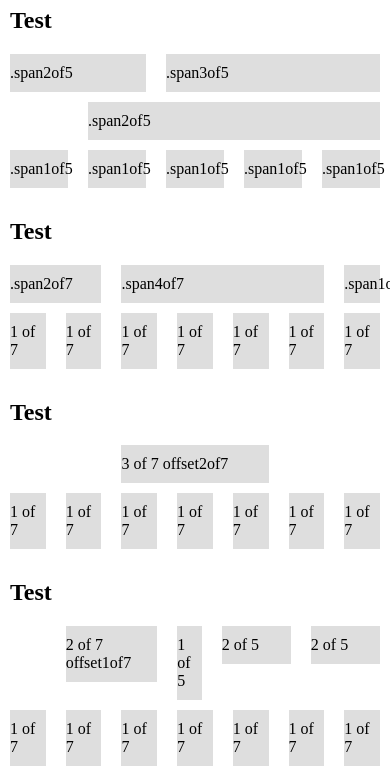
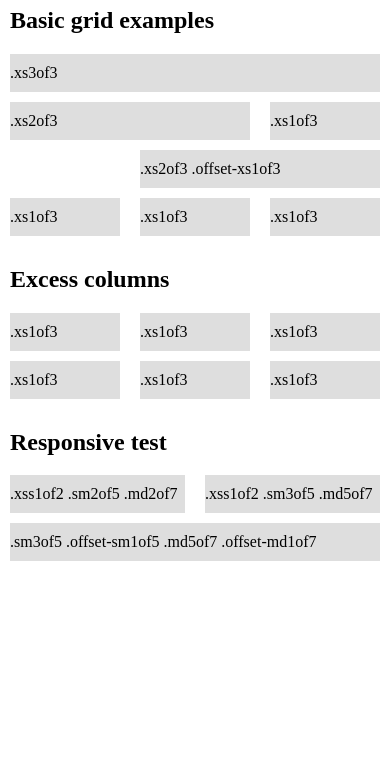
Before and after one commit to lostkeys/LKGrid, a plain HTML site: page index.html in a window 390 px wide. Shown: the part 73-849 px from the top of the page. Drawn offline with Linux system fonts and the light colour scheme.

Commit message:
New responsive grid with size classes

```diff
--- a/index.html
+++ b/index.html
@@ -9,86 +9,52 @@
   	body {
 /*     	padding:20px; */
   	}
-		.item {
-  		background-color: #dedede;
-  		padding: 10px 0;
-  		margin-bottom: 10px;
-		}
 	</style>
 </head>
 <body>
 
 <div class="wrap">
-  <h1>Grid examples</h1>
+  <h1>LK Grid</h1>
 
-  <h2>Test</h2>
+
+  <h2>Basic grid examples</h2>
   <div class="row">
-    <div class="span2of5"><div class="item">.span2of5</div></div>
-    <div class="span3of5"><div class="item">.span3of5</div></div>
-  </div>
-  <div class="row">
-    <div class="span4of5 offset1of5"><div class="item">.span2of5</div></div>
-  </div>
-  <div class="row">
-    <div class="span1of5"><div class="item">.span1of5</div></div>
-    <div class="span1of5"><div class="item">.span1of5</div></div>
-    <div class="span1of5"><div class="item">.span1of5</div></div>
-    <div class="span1of5"><div class="item">.span1of5</div></div>
-    <div class="span1of5"><div class="item">.span1of5</div></div>
+    <div class="xs3of3"><div class="item">.xs3of3</div></div>
   </div>
 
 
-  <h2>Test</h2>
   <div class="row">
-    <div class="span2of7"><div class="item">.span2of7</div></div>
-    <div class="span4of7"><div class="item">.span4of7</div></div>
-    <div class="span1of7"><div class="item">.span1of7</div></div>
+    <div class="xs2of3"><div class="item">.xs2of3</div></div>
+    <div class="xs1of3"><div class="item">.xs1of3</div></div>
   </div>
   <div class="row">
-    <div class="span1of7"><div class="item">1 of 7</div></div>
-    <div class="span1of7"><div class="item">1 of 7</div></div>
-    <div class="span1of7"><div class="item">1 of 7</div></div>
-    <div class="span1of7"><div class="item">1 of 7</div></div>
-    <div class="span1of7"><div class="item">1 of 7</div></div>
-    <div class="span1of7"><div class="item">1 of 7</div></div>
-    <div class="span1of7"><div class="item">1 of 7</div></div>
-  </div>
-
-  <h2>Test</h2>
-  <div class="row">
-    <div class="span3of7 offset2of7"><div class="item">3 of 7 offset2of7</div></div>
-
+    <div class="xs2of3 offset-xs1of3"><div class="item">.xs2of3 .offset-xs1of3</div></div>
   </div>
   <div class="row">
-    <div class="span1of7"><div class="item">1 of 7</div></div>
-    <div class="span1of7"><div class="item">1 of 7</div></div>
-    <div class="span1of7"><div class="item">1 of 7</div></div>
-    <div class="span1of7"><div class="item">1 of 7</div></div>
-    <div class="span1of7"><div class="item">1 of 7</div></div>
-    <div class="span1of7"><div class="item">1 of 7</div></div>
-    <div class="span1of7"><div class="item">1 of 7</div></div>
+    <div class="xs1of3"><div class="item">.xs1of3</div></div>
+    <div class="xs1of3"><div class="item">.xs1of3</div></div>
+    <div class="xs1of3"><div class="item">.xs1of3</div></div>
   </div>
 
 
-  <h2>Test</h2>
+  <h2>Excess columns</h2>
   <div class="row">
-    <div class="span2of7 offset1of7"><div class="item">2 of 7 offset1of7</div></div>
-    <div class="span4of7">
-      <div class="row">
-        <div class="span1of5"><div class="item">1 of 5</div></div>
-        <div class="span2of5"><div class="item">2 of 5</div></div>
-        <div class="span2of5"><div class="item">2 of 5</div></div>
-      </div>
-    </div>
+    <div class="xs1of3"><div class="item">.xs1of3</div></div>
+    <div class="xs1of3"><div class="item">.xs1of3</div></div>
+    <div class="xs1of3"><div class="item">.xs1of3</div></div>
+    <div class="xs1of3"><div class="item">.xs1of3</div></div>
+    <div class="xs1of3"><div class="item">.xs1of3</div></div>
+    <div class="xs1of3"><div class="item">.xs1of3</div></div>
+  </div>
+
+
+  <h2>Responsive test</h2>
+  <div class="row">
+    <div class="xss1of2 sm2of5 md2of7"><div class="item">.xss1of2 .sm2of5 .md2of7</div></div>
+    <div class="xss1of2 sm3of5 md5of7"><div class="item">.xss1of2 .sm3of5 .md5of7</div></div>
   </div>
   <div class="row">
-    <div class="span1of7"><div class="item">1 of 7</div></div>
-    <div class="span1of7"><div class="item">1 of 7</div></div>
-    <div class="span1of7"><div class="item">1 of 7</div></div>
-    <div class="span1of7"><div class="item">1 of 7</div></div>
-    <div class="span1of7"><div class="item">1 of 7</div></div>
-    <div class="span1of7"><div class="item">1 of 7</div></div>
-    <div class="span1of7"><div class="item">1 of 7</div></div>
+    <div class="sm3of5 offset-sm1of5 md5of7 offset-md1of7"><div class="item">.sm3of5 .offset-sm1of5 .md5of7 .offset-md1of7</div></div>
   </div>
 
 
--- /dev/null
+++ b/sass/_docs.scss
@@ -0,0 +1,24 @@
+//
+// USAGE OF THE GRID FRAMEWORK
+//
+
+
+// The default base grid. Is defined outside of mediaqueries to support older
+// browsers. In a responsive usecase only 1 to 3 columns would be used
+@include make-grid("xss",2);
+@include make-grid("xs",3);
+
+// The default base grid.
+@media (min-width: 700px) {
+  @include make-grid("sm",5);
+}
+@media (min-width: 1000px) {
+  @include make-grid("md",7);
+}
+
+
+.item {
+  background-color: #dedede;
+  padding: 10px 0;
+  margin-bottom: 10px;
+}
--- /dev/null
+++ b/sass/_grid-framework.scss
@@ -0,0 +1,98 @@
+//
+// LKgrid framework
+// Copyright 2015 Fredrik Danielsson, Lost & Keys AB
+//
+
+
+
+// -----------------------------------------------------------------------------
+// REQUIRED MIXINS
+// Can be removed if a clearfix exists elsewhere
+
+@mixin clearfix() {
+  &:before,
+  &:after {
+    content: " "; // 1
+    display: table; // 2
+  }
+  &:after {
+    clear: both;
+  }
+}
+
+
+
+// -----------------------------------------------------------------------------
+// VARIABLES
+// Can be placed anywhere
+//
+
+$gutter: 20px !default;
+
+
+
+// -----------------------------------------------------------------------------
+// Grid mixins
+//
+
+// Grid generator
+// This mixin generates the classes. It takes a prefix and the number of columns
+// and loop through each column and generate corresponding classes
+@mixin make-grid($prefix, $totalcols) {
+  @for $col from 1 through $totalcols {
+    @include make-col($prefix, $col, $totalcols);
+    @include make-offset-col($prefix, $col, $totalcols);
+  }
+}
+
+// Generate each column referenced from make-grid()
+// Naming becomes 'xx1of5'
+@mixin make-col($prefix, $col, $totalcols) {
+  .#{$prefix}#{$col}of#{$totalcols} {
+    @extend .col;
+    width: 100% / ($totalcols/$col);
+  }
+}
+// Generate each offset referenced from make-grid()
+// Naming becomes 'offset-xx1of5'
+@mixin make-offset-col($prefix, $col, $totalcols) {
+  .offset-#{$prefix}#{$col}of#{$totalcols} {
+    margin-left: 100% / ($totalcols/$col);
+  }
+}
+
+
+
+// -----------------------------------------------------------------------------
+// GENERAL CLASSES
+//
+
+// Row styles
+.row {
+  @include clearfix();
+  margin-left:  ($gutter / -2);
+  margin-right: ($gutter / -2);
+}
+
+// Common column styles
+.col {
+  position: relative;
+  // Prevent columns from collapsing when empty
+  min-height: 1px;
+  // Float columns
+  float: left;
+  // Inner gutter via padding
+  padding-left:  ($gutter / 2);
+  padding-right: ($gutter / 2);
+  // Use this width if no default classes are used.
+  width:100%;
+}
+
+// Wrap is same as container in bootstrap.
+.wrap {
+  @include clearfix;
+  margin-right: auto;
+  margin-left: auto;
+  padding-left:  ($gutter / 2);
+  padding-right: ($gutter / 2);
+}
--- a/sass/_grid.scss
+++ /dev/null
@@ -1,98 +0,0 @@
-// REQUIRED MIXINS
-// Can be placed anywhere.
-@mixin clearfix() {
-  &:before,
-  &:after {
-    content: " "; // 1
-    display: table; // 2
-  }
-  &:after {
-    clear: both;
-  }
-}
-
-// VARIABLES
-// Can be placed anywhere
-$gutter: 20px;
-
-
-
-// Grid mixins
-//
-// Number of spans of total cols in grid
-@mixin make-col($colspan, $cols) {
-  @extend .col;
-  width: 100% / ($cols/$colspan);
-}
-// Make offset
-@mixin make-offset-col($colspan, $cols) {
-  margin-left: 100% / ($cols/$colspan);
-}
-
-// Rows
-.row {
-  @include clearfix();
-  margin-left:  ($gutter / -2);
-  margin-right: ($gutter / -2);
-}
-
-// Common styling for columns
-.col {
-  position: relative;
-  // Prevent columns from collapsing when empty
-  min-height: 1px;
-  // Float columns
-  float: left;
-  // Inner gutter via padding
-  padding-left:  ($gutter / 2);
-  padding-right: ($gutter / 2);
-}
-
-// Wrap is same as container in bootstrap.
-.wrap {
-  @include clearfix;
-  margin-right: auto;
-  margin-left: auto;
-  padding-left:  ($gutter / 2);
-  padding-right: ($gutter / 2);
-}
-
-// Col classes.
-// Todo, some source map of cols for faster implementation
-.span1of5 {
-  @include make-col(1,5);
-}
-.span2of5 {
-  @include make-col(2,5);
-}
-.span3of5 {
-  @include make-col(3,5);
-}
-.span4of5 {
-  @include make-col(4,5);
-}
-
-
-.span1of7 {
-  @include make-col(1,7);
-}
-.span2of7 {
-  @include make-col(2,7);
-}
-.span3of7 {
-  @include make-col(3,7);
-}
-.span4of7 {
-  @include make-col(4,7);
-}
-
-
-.offset1of5 {
-  @include make-offset-col(1,5);
-}
-.offset1of7 {
-  @include make-offset-col(1,7);
-}
-.offset2of7 {
-  @include make-offset-col(2,7);
-}
--- a/sass/app.scss
+++ b/sass/app.scss
@@ -1,2 +1,3 @@
 @import 'reset';
-@import 'grid';
+@import 'grid-framework';
+@import 'docs';
```
Also changed, not shown: css/app.css.
